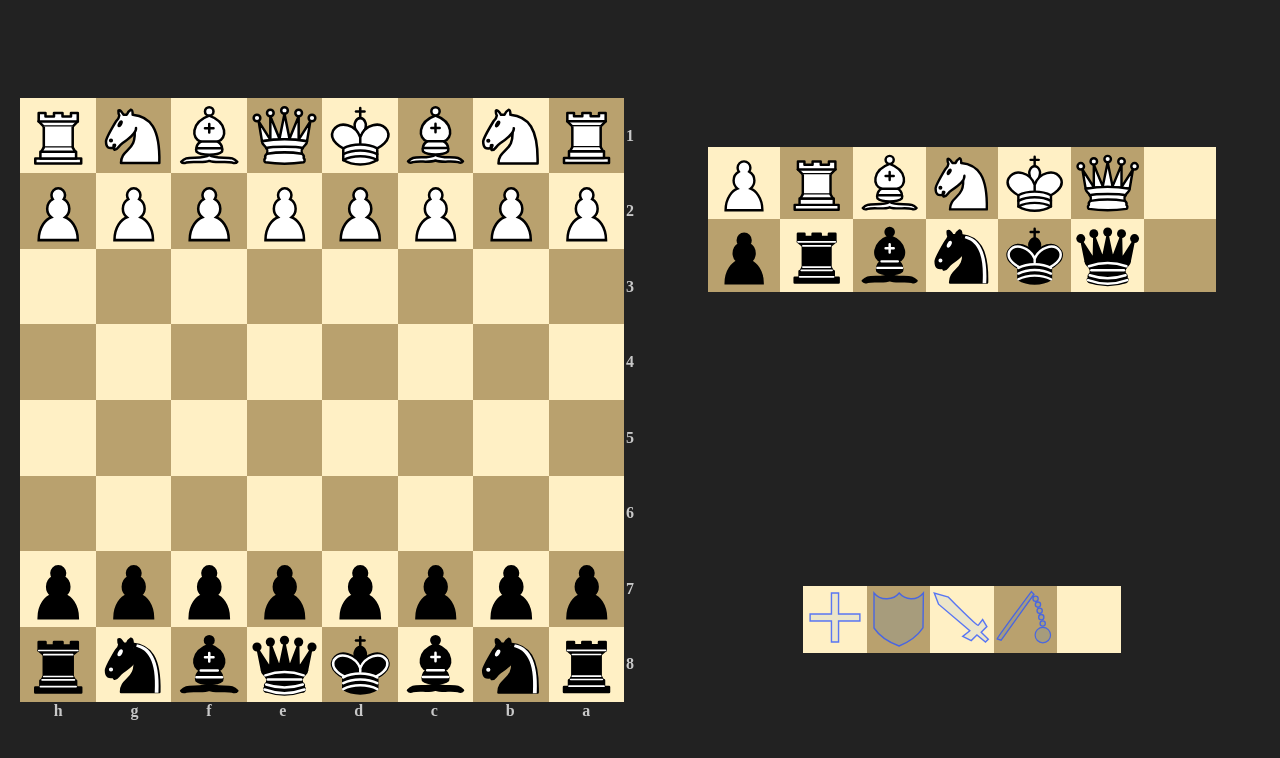
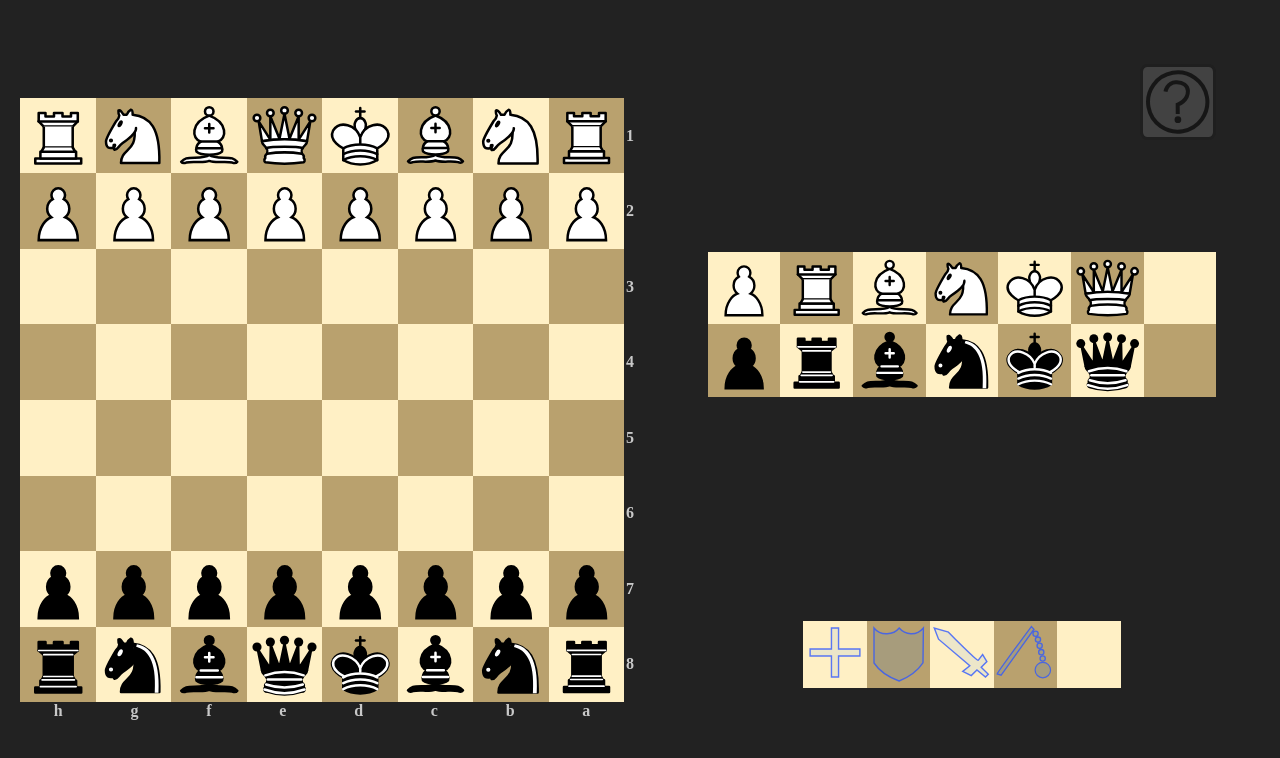
Before and after one commit to ng-tony/Chess-Battle, a React (Create React App) app: page / in a window 1280 px wide. Shown: the top 758 px of the page. Built offline with nearby package versions, Linux system fonts and the light colour scheme.

Commit message:
Wip reorganizing and layout

```diff
--- a/src/App.css
+++ b/src/App.css
@@ -30,8 +30,6 @@ body {
   width: 100%;
 }
 
-
-
 .container {
   position: relative;
   display:flex;
@@ -44,52 +42,6 @@ body {
   display: flex;
   width: 100%;
 }
-
-.row .square {
-  background-color: var(--dark-square-color);
-  width: 100%;
-}
-
-.row .square.highlighted {
-  background-color: var(--dark-highlighted-available-color);
-}
-
-.row .square.lastMove {
-  background-color: var(--dark-highlighted-last-move-color);
-}
-
-.square img {
-  height: auto;
-  width:100%;
-}
-
-
-.empty{
-  height: auto;
-  width:100%;
-  visibility: hidden;
-  background-size: cover;
-  background-repeat: no-repeat;
-  padding-bottom: 100%;
-  background-image: url("../src/assets/img/1x1.png");
-}
-
-.row:nth-child(odd) .square:nth-child(2n + 1),
-.row:nth-child(even) .square:nth-child(2n){
-  background-color:var(--light-square-color);
-}
-
-.row:nth-child(odd) .square:nth-child(2n + 1).lastMove,
-.row:nth-child(even) .square:nth-child(2n).lastMove{
-  background-color:var(--light-highlighted-last-move-color);
-}
-
-.row:nth-child(odd) .square:nth-child(2n + 1).highlighted,
-.row:nth-child(even) .square:nth-child(2n).highlighted{
-  background-color:var(--light-highlighted-available-color);
-}
-
-
 
 .board {
   position: relative;
@@ -116,7 +68,7 @@ body {
   .App > .container {
     flex-flow: row nowrap;
   }
-  .App > .container > .editors {
+  .App > .container > .right {
     flex-grow: 1;
     width: 20%;
   }
@@ -126,9 +78,9 @@ body {
 
 }
 
-.App > .container > .editors {
+.App > .container > .right {
   display:flex;
-  flex-flow: row wrap;
+  flex-flow: column nowrap;
   width:100%;
 }
 
@@ -139,62 +91,24 @@ body {
   width:50%;
 }
 
-.piece {
-  background-size: cover;
-  background-repeat: no-repeat;
-  padding-bottom: 100%;
+.about {
+  flex-grow: 0;
 }
 
-.piece:after {
-  padding-bottom: 100%;
-}
-
-.file{
+.section {
   width: 100%;
-  display: flex;
-  flex-flow: row nowrap;
-  height: 0px;
-}
-
-.rank{
-  position: absolute;
-  left: 100%;
-  height: 100%;
-  display: flex;
-  flex-flow: column wrap;
+  display:flex;
+  height: fit-content;
+  flex-grow: 1;
   justify-content: center;
   align-items: center;
 }
 
-.rule {
-  flex-grow: 1;
-  text-align: center;
-  color: var(--light-text-color);
-  font-size: 1em;
-  font-weight: 600;
-  /* background-color: var(--dark-ruler-color); */
+.buttons {
+  justify-content: right;
+  flex-grow: 0;
 }
 
-.rank .rule {
-  position: relative;
+.buttons * {
+  margin: 10% 10% 0 0 ;
 }
-
-.rank .rule > p {
-  margin: 0;
-  position: absolute;
-  top: 50%;
-  -ms-transform: translate(-0%, -50%);
-  transform: translate(-0%, -50%);
-  padding-left: 2px;
-}
-/* .rule:nth-child(2n) {
-  background-color: var(--light-ruler-color);
-} */
-
-.unselectable, .square{
-  -webkit-user-select: none;
-  -khtml-user-select: none;
-  -moz-user-select: none;
-  -o-user-select: none;
-  user-select: none;
-}
--- a/src/App.tsx
+++ b/src/App.tsx
@@ -5,18 +5,28 @@ import React from 'react';
 import Editor from "./components/Editor";
 import PowerUpEditor from "./components/PowerUpEditor"
 import UnReDoer from './containers/UnReDoer';
+import About from './components/About';
 
 function App() {
   return (
     <div className="App">
       <div className="container">
         <VisibleBoard />
-        <div className="editors">
-          <Editor />
-          <PowerUpEditor />
+        <div className="right">
+          <div className="section buttons">
+            <About />
+          </div>
+          <div className="section">
+            <Editor />
+          </div>
+          <div className="section">
+            <PowerUpEditor />
+          </div>
         </div>
+
       </div>
       <UnReDoer />
+
     </div>
   );
 }
--- a/src/assets/img/index.ts
+++ b/src/assets/img/index.ts
@@ -19,8 +19,6 @@ import Sword from "./sword.svg";
 import Flail from "./flail.svg";
 import Clear from "./blank.svg";
 
-
-
 export const pieceImages = { bb, bk, bn, bp, bq, br, bz, wb, wk, wn, wp, wq, wr, wz}
 export const powerUpImages = { Guard, Shield, Sword, Flail, Clear };
 
--- /dev/null
+++ b/src/components/About.css
@@ -0,0 +1,20 @@
+.about {
+    background-color: rgb(66, 66, 66);
+    display: inline-block;
+    border:0.2em solid rgb(31, 31, 31);
+    border-radius: 10%;
+    transition: all 0.2s;
+    height: fit-content;
+}
+.about:hover{
+    background-color:rgb(110, 110, 110);
+}
+
+.button-img{
+    height: 4em;
+    width: 4em;
+    margin: 0.2em;
+    background-image: url("../assets/img/question.svg");
+    background-size: cover;
+    opacity: 65%;
+}
--- /dev/null
+++ b/src/components/About.tsx
@@ -0,0 +1,10 @@
+import './About.css'
+const About = () => {
+    return (
+        <a className="about" href="#">
+            <div className="button-img"></div>
+        </a>
+        )
+}
+
+export default About;
--- /dev/null
+++ b/src/components/Board.css
@@ -0,0 +1,40 @@
+
+
+.file{
+    width: 100%;
+    display: flex;
+    flex-flow: row nowrap;
+    height: 0px;
+  }
+
+  .rank{
+    position: absolute;
+    left: 100%;
+    height: 100%;
+    display: flex;
+    flex-flow: column wrap;
+    justify-content: center;
+    align-items: center;
+  }
+
+  .rule {
+    flex-grow: 1;
+    text-align: center;
+    color: var(--light-text-color);
+    font-size: 1em;
+    font-weight: 600;
+    /* background-color: var(--dark-ruler-color); */
+  }
+
+  .rank .rule {
+    position: relative;
+  }
+
+  .rank .rule > p {
+    margin: 0;
+    position: absolute;
+    top: 50%;
+    -ms-transform: translate(-0%, -50%);
+    transform: translate(-0%, -50%);
+    padding-left: 2px;
+  }
--- a/src/components/Board.tsx
+++ b/src/components/Board.tsx
@@ -1,3 +1,4 @@
+import './Board.css'
 import React from 'react'
 import PieceData, { decodePiece, getMoves, PowerUpData } from '../GameLogic'
 import Square, {SquareData} from './Square'
--- /dev/null
+++ b/src/components/Piece.css
@@ -0,0 +1,9 @@
+.piece {
+    background-size: cover;
+    background-repeat: no-repeat;
+    padding-bottom: 100%;
+}
+
+.piece:after {
+    padding-bottom: 100%;
+}
--- a/src/components/Piece.tsx
+++ b/src/components/Piece.tsx
@@ -1,3 +1,4 @@
+import './Piece.css'
 import {pieceImages, PieceImageKey, powerUpImages, PowerUpImageKey} from '../assets/img/index'
 import PieceData from '../GameLogic'
 import { DropInfo, DropInfoType } from './Board'
--- /dev/null
+++ b/src/components/Square.css
@@ -0,0 +1,54 @@
+.square {
+    background-color: var(--dark-square-color);
+    width: 100%;
+}
+
+.square.highlighted {
+background-color: var(--dark-highlighted-available-color);
+}
+
+.square.lastMove {
+background-color: var(--dark-highlighted-last-move-color);
+}
+
+.square img {
+height: auto;
+width:100%;
+}
+
+.row:nth-child(odd) .square:nth-child(2n + 1),
+.row:nth-child(even) .square:nth-child(2n){
+  background-color:var(--light-square-color);
+}
+
+.row:nth-child(odd) .square:nth-child(2n + 1).lastMove,
+.row:nth-child(even) .square:nth-child(2n).lastMove{
+  background-color:var(--light-highlighted-last-move-color);
+}
+
+.row:nth-child(odd) .square:nth-child(2n + 1).highlighted,
+.row:nth-child(even) .square:nth-child(2n).highlighted{
+  background-color:var(--light-highlighted-available-color);
+}
+
+.empty{
+    height: auto;
+    width:100%;
+    visibility: hidden;
+    background-size: cover;
+    background-repeat: no-repeat;
+    padding-bottom: 100%;
+    background-image: url("/src/assets/img/1x1.png");
+}
+
+/* .rule:nth-child(2n) {
+  background-color: var(--light-ruler-color);
+} */
+
+.unselectable, .square{
+    -webkit-user-select: none;
+    -khtml-user-select: none;
+    -moz-user-select: none;
+    -o-user-select: none;
+    user-select: none;
+}
--- a/src/components/Square.tsx
+++ b/src/components/Square.tsx
@@ -1,3 +1,4 @@
+import "./Square.css"
 import PieceData, { PowerUpData } from '../GameLogic'
 import React from 'react'
 import Piece from './Piece'
@@ -25,7 +26,7 @@ const Square = ({ squareData }:
     const {id, piece, powerUp, onDrop, onClick, highlighted, lastMove, selected} = squareData;
 
     return (
-    <div className={"square" + (highlighted || selected ? " highlighted" : (lastMove ? " lastMove" : ""))}
+    <div className={"square" + (highlighted || (selected && piece) ? " highlighted" : (lastMove ? " lastMove" : ""))}
         onDragOver={onDrop ? (ev) => ev.preventDefault() : undefined}
         onDrop={onDrop}
         onMouseDown={onClick}
```
Also changed, not shown: src/assets/img/question.svg (added).
